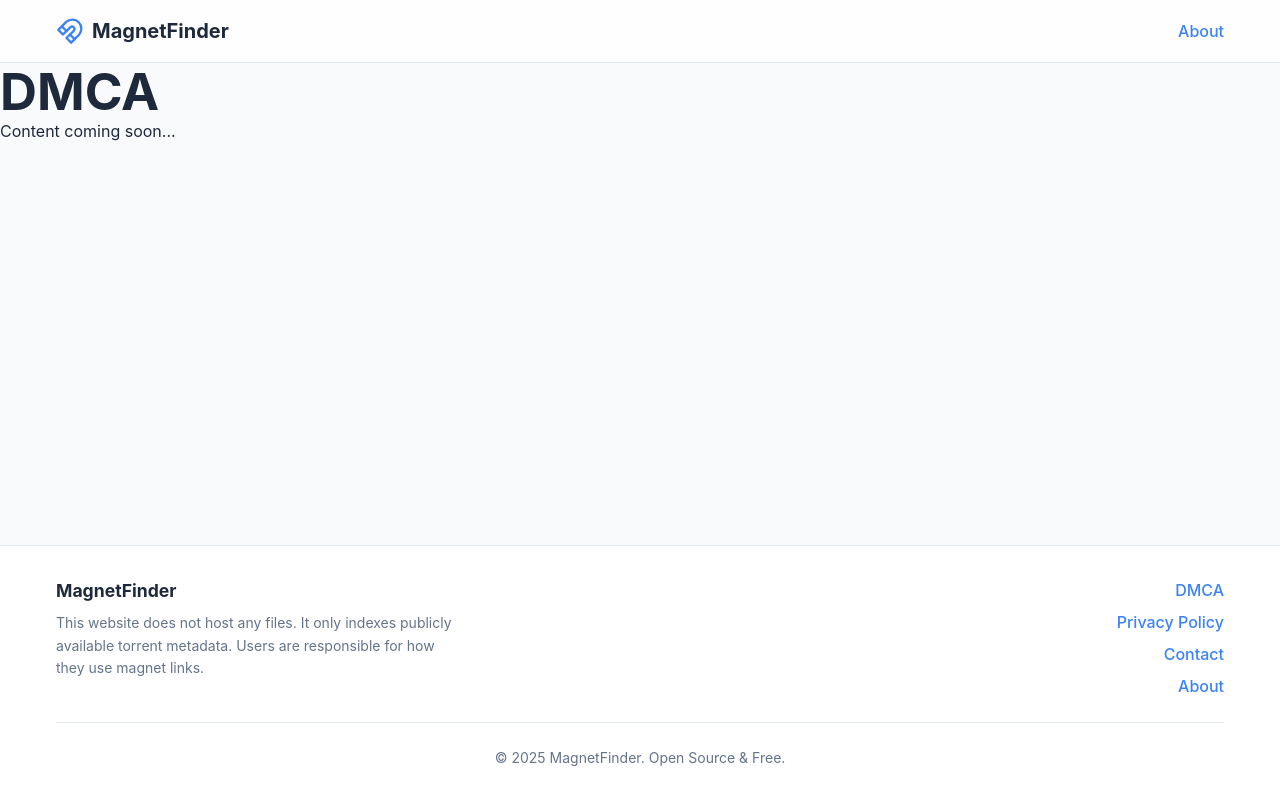
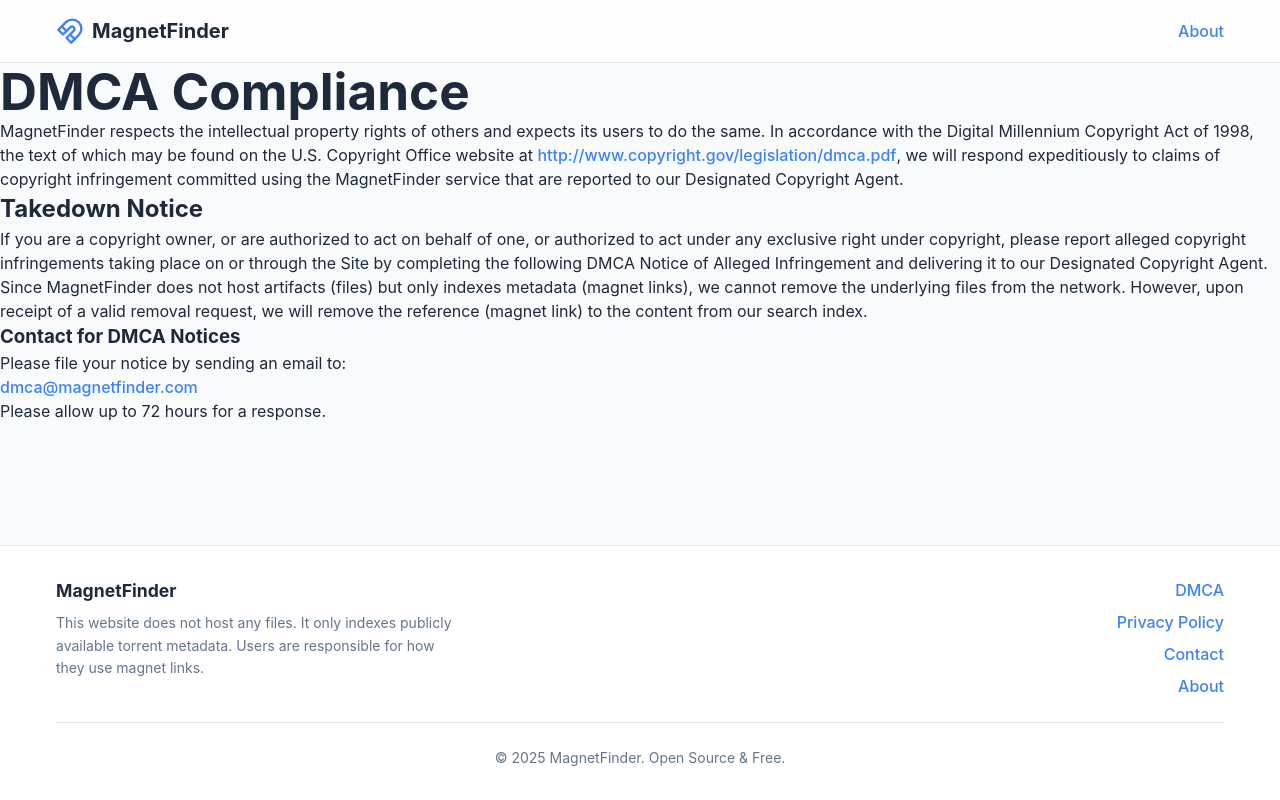
Before and after one commit to ashprince777/torrentmagnet, a React (Vite) app: page /dmca in a window 1280 px wide. Built offline with nearby package versions, Linux system fonts and the light colour scheme.

Commit message:
Update: Add real content for About, DMCA, Privacy, and Contact pages

```diff
--- a/src/App.tsx
+++ b/src/App.tsx
@@ -4,7 +4,11 @@
 import { Layout } from './components/layout/Layout';
 import { HomePage } from './pages/HomePage';
 import { SearchResultsPage } from './pages/SearchResultsPage';
-import ComingSoonPage from './pages/ComingSoonPage';
+// import ComingSoonPage from './pages/ComingSoonPage';
+import AboutPage from './pages/AboutPage';
+import DmcaPage from './pages/DmcaPage';
+import PrivacyPolicyPage from './pages/PrivacyPolicyPage';
+import ContactPage from './pages/ContactPage';
 
 function App() {
   return (
@@ -17,10 +21,10 @@
               <Route path="search" element={<SearchResultsPage />} />
 
               {/* Specific routes for static pages with explicit titles if needed, or generic: */}
-              <Route path="about" element={<ComingSoonPage title="About Us" />} />
-              <Route path="dmca" element={<ComingSoonPage title="DMCA" />} />
-              <Route path="privacy-policy" element={<ComingSoonPage title="Privacy Policy" />} />
-              <Route path="contact" element={<ComingSoonPage title="Contact Us" />} />
+              <Route path="about" element={<AboutPage />} />
+              <Route path="dmca" element={<DmcaPage />} />
+              <Route path="privacy-policy" element={<PrivacyPolicyPage />} />
+              <Route path="contact" element={<ContactPage />} />
 
               <Route path="*" element={<Navigate to="/" replace />} />
             </Route>
--- /dev/null
+++ b/src/pages/AboutPage.tsx
@@ -0,0 +1,31 @@
+import React from 'react';
+
+const AboutPage: React.FC = () => {
+    return (
+        <div className="container mx-auto px-4 py-12 max-w-4xl text-gray-200">
+            <h1 className="text-4xl font-bold mb-8 text-white">About MagnetFinder</h1>
+
+            <div className="space-y-6 text-lg leading-relaxed">
+                <p>
+                    MagnetFinder is a specialized search engine designed to index and locate torrent metadata from public distributed networks. Our mission is to provide a fast, efficient, and user-friendly interface for discovering content availability across the decentralized web.
+                </p>
+
+                <p>
+                    We believe in the power of decentralized technology to preserve information and facilitate sharing. MagnetFinder acts purely as a search tool—similar to Google or Bing—but focused specifically on the BitTorrent network DHT (Distributed Hash Table).
+                </p>
+
+                <div className="bg-gray-800 p-6 rounded-lg border border-gray-700 mt-8">
+                    <h2 className="text-2xl font-semibold mb-4 text-white">Important Disclaimer</h2>
+                    <p className="mb-4">
+                        MagnetFinder <strong>does not host, store, or distribute any files</strong>. We only index text-based metadata (magnet links and hashes) that are already publicly available on the internet.
+                    </p>
+                    <p>
+                        We have no control over the files that users may choose to download via these magnet links. We strongly urge our users to respect copyright laws and intellectual property rights in their jurisdiction.
+                    </p>
+                </div>
+            </div>
+        </div>
+    );
+};
+
+export default AboutPage;
--- a/src/pages/ComingSoonPage.tsx
+++ /dev/null
@@ -1,16 +0,0 @@
-import React from 'react';
-
-interface ComingSoonPageProps {
-    title: string;
-}
-
-const ComingSoonPage: React.FC<ComingSoonPageProps> = ({ title }) => {
-    return (
-        <div className="flex flex-col items-center justify-center min-h-[60vh] text-center px-4">
-            <h1 className="text-4xl md:text-5xl font-bold mb-4 text-white">{title}</h1>
-            <p className="text-xl text-gray-400">Content coming soon...</p>
-        </div>
-    );
-};
-
-export default ComingSoonPage;
--- /dev/null
+++ b/src/pages/ContactPage.tsx
@@ -0,0 +1,28 @@
+import React from 'react';
+
+const ContactPage: React.FC = () => {
+    return (
+        <div className="container mx-auto px-4 py-12 max-w-xl text-gray-200">
+            <h1 className="text-4xl font-bold mb-8 text-white text-center">Contact Us</h1>
+
+            <p className="text-lg text-center mb-12 text-gray-300">
+                Have questions, suggestions, or just want to say hello? We'd love to hear from you.
+            </p>
+
+            <div className="bg-gray-800 p-8 rounded-lg border border-gray-700 shadow-lg text-center">
+                <div className="mb-6">
+                    <svg className="w-16 h-16 mx-auto text-blue-500 mb-4" fill="none" stroke="currentColor" viewBox="0 0 24 24" xmlns="http://www.w3.org/2000/svg">
+                        <path strokeLinecap="round" strokeLinejoin="round" strokeWidth="2" d="M3 8l7.89 5.26a2 2 0 002.22 0L21 8M5 19h14a2 2 0 002-2V7a2 2 0 00-2-2H5a2 2 0 00-2 2v10a2 2 0 002 2z"></path>
+                    </svg>
+                    <h2 className="text-xl font-semibold text-white mb-2">Email Us</h2>
+                    <p className="text-gray-400 mb-6">For general inquiries, partnership opportunities, or feedback.</p>
+                    <a href="mailto:contact@magnetfinder.com" className="inline-block bg-blue-600 hover:bg-blue-700 text-white font-bold py-3 px-8 rounded transition duration-200 text-lg">
+                        contact@magnetfinder.com
+                    </a>
+                </div>
+            </div>
+        </div>
+    );
+};
+
+export default ContactPage;
--- /dev/null
+++ b/src/pages/DmcaPage.tsx
@@ -0,0 +1,39 @@
+import React from 'react';
+
+const DmcaPage: React.FC = () => {
+    return (
+        <div className="container mx-auto px-4 py-12 max-w-4xl text-gray-200">
+            <h1 className="text-4xl font-bold mb-8 text-white">DMCA Compliance</h1>
+
+            <div className="space-y-6 text-lg leading-relaxed">
+                <p>
+                    MagnetFinder respects the intellectual property rights of others and expects its users to do the same. In accordance with the Digital Millennium Copyright Act of 1998, the text of which may be found on the U.S. Copyright Office website at <a href="http://www.copyright.gov/legislation/dmca.pdf" target="_blank" rel="noopener noreferrer" className="text-blue-400 hover:underline">http://www.copyright.gov/legislation/dmca.pdf</a>, we will respond expeditiously to claims of copyright infringement committed using the MagnetFinder service that are reported to our Designated Copyright Agent.
+                </p>
+
+                <h2 className="text-2xl font-bold mt-8 mb-4 text-white">Takedown Notice</h2>
+                <p>
+                    If you are a copyright owner, or are authorized to act on behalf of one, or authorized to act under any exclusive right under copyright, please report alleged copyright infringements taking place on or through the Site by completing the following DMCA Notice of Alleged Infringement and delivering it to our Designated Copyright Agent.
+                </p>
+
+                <p>
+                    Since MagnetFinder does not host artifacts (files) but only indexes metadata (magnet links), we cannot remove the underlying files from the network. However, upon receipt of a valid removal request, we will remove the reference (magnet link) to the content from our search index.
+                </p>
+
+                <div className="bg-gray-800 p-6 rounded-lg border border-gray-700 mt-8">
+                    <h3 className="text-xl font-semibold mb-4 text-white">Contact for DMCA Notices</h3>
+                    <p className="mb-2">
+                        Please file your notice by sending an email to:
+                    </p>
+                    <a href="mailto:dmca@magnetfinder.com" className="text-xl font-bold text-blue-400 hover:text-blue-300">
+                        dmca@magnetfinder.com
+                    </a>
+                    <p className="mt-4 text-sm text-gray-400">
+                        Please allow up to 72 hours for a response.
+                    </p>
+                </div>
+            </div>
+        </div>
+    );
+};
+
+export default DmcaPage;
--- /dev/null
+++ b/src/pages/PrivacyPolicyPage.tsx
@@ -0,0 +1,37 @@
+import React from 'react';
+
+const PrivacyPolicyPage: React.FC = () => {
+    return (
+        <div className="container mx-auto px-4 py-12 max-w-4xl text-gray-200">
+            <h1 className="text-4xl font-bold mb-8 text-white">Privacy Policy</h1>
+
+            <div className="space-y-6 text-lg leading-relaxed">
+                <p>
+                    Your privacy is important to us. It is MagnetFinder's policy to respect your privacy regarding any information we may collect from you across our website.
+                </p>
+
+                <h2 className="text-2xl font-bold mt-8 mb-4 text-white">Log Files</h2>
+                <p>
+                    MagnetFinder follows a standard procedure of using log files. These files log visitors when they visit websites. However, we are committed to minimizing data retention. We perform <strong>no long-term logging of IP addresses</strong> or search history associated with specific users.
+                </p>
+
+                <h2 className="text-2xl font-bold mt-8 mb-4 text-white">Cookies and Web Beacons</h2>
+                <p>
+                    Like any other website, MagnetFinder uses 'cookies'. These cookies are used to store information including visitors' preferences, and the pages on the website that the visitor accessed or visited. The information is used to optimize the users' experience by customizing our web page content based on visitors' browser type and/or other information.
+                </p>
+
+                <h2 className="text-2xl font-bold mt-8 mb-4 text-white">Third Party Privacy Policies</h2>
+                <p>
+                    MagnetFinder's Privacy Policy does not apply to other advertisers or websites. Thus, we are advising you to consult the respective Privacy Policies of these third-party ad servers for more detailed information. It may include their practices and instructions about how to opt-out of certain options.
+                </p>
+
+                <h2 className="text-2xl font-bold mt-8 mb-4 text-white">Consent</h2>
+                <p>
+                    By using our website, you hereby consent to our Privacy Policy and agree to its Terms and Conditions.
+                </p>
+            </div>
+        </div>
+    );
+};
+
+export default PrivacyPolicyPage;
```
